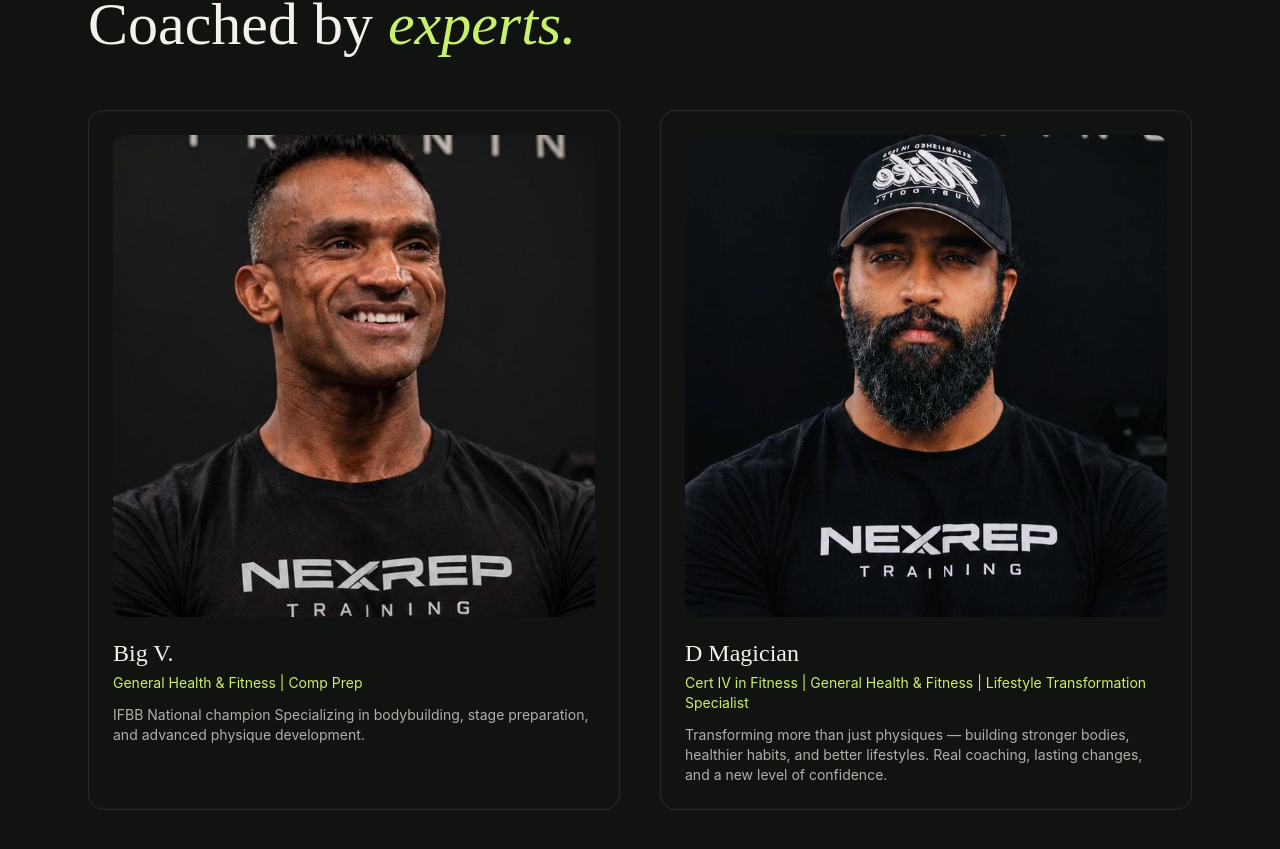
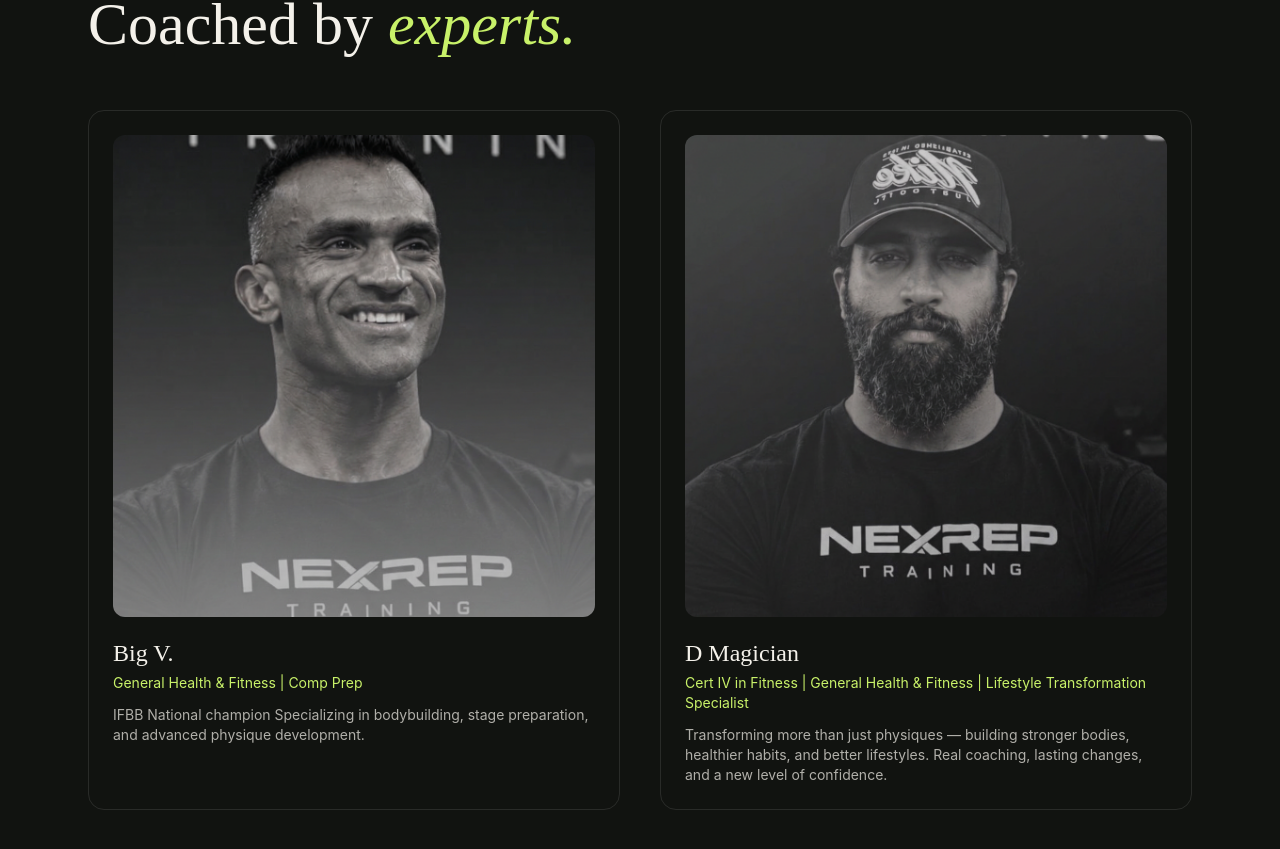
Before and after one commit to ewinjob/nexrep-training, a React (Vite) app: page / in a window 1280 px wide. Shown: the part 2134-2983 px from the top of the page. Built offline with nearby package versions, Linux system fonts and the light colour scheme.

Commit message:
pic change

```diff
--- a/src/data/coaches.js
+++ b/src/data/coaches.js
@@ -1,5 +1,5 @@
-import coach1 from '../assets/images/coach1.jpeg'
-import coach2 from '../assets/images/coach2.jpeg'
+import coach1gray from '../assets/images/coach1gary.png'
+import coach2gray from '../assets/images/coach2gray.png'
 
 
 export const coaches = [
@@ -7,12 +7,12 @@ export const coaches = [
     name: "Big V.",
     role: "General Health & Fitness | Comp Prep",
     bio: `IFBB National champion Specializing in bodybuilding, stage preparation, and advanced physique development.`,
-    photo:coach2,
+    photo:coach2gray,
   },
   {
     name: " D Magician ",
     role: "Cert IV in Fitness | General Health & Fitness | Lifestyle Transformation Specialist",
     bio: "Transforming more than just physiques — building stronger bodies, healthier habits, and better lifestyles. Real coaching, lasting changes, and a new level of confidence.",
-    photo:coach1,
+    photo:coach1gray,
   },
 ];
```
Also changed, not shown: src/assets/images/coach1gary.png (added), src/assets/images/coach2gray.png (added).
